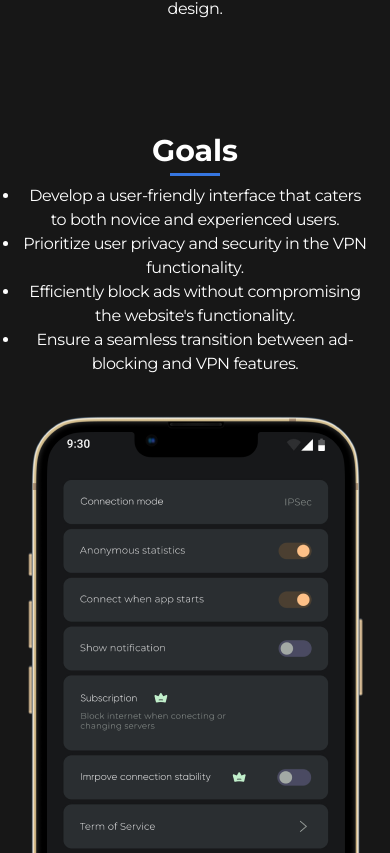
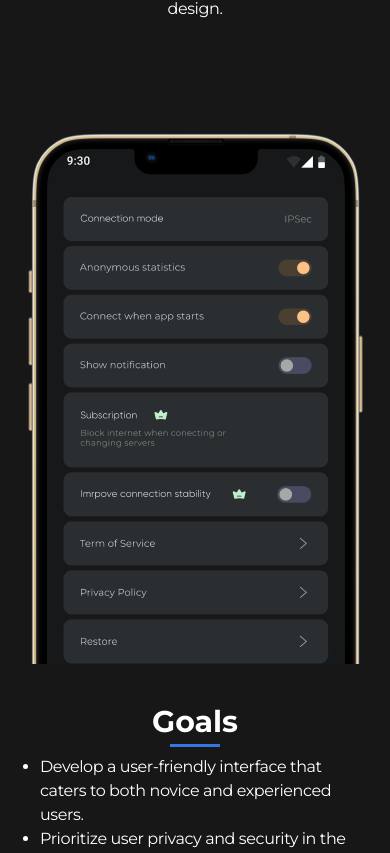
Before and after one commit to VirtuousTechies/musa-daniel, a React (Vite) app in the folder musa-daniel/: page /works/adBlocker in a window 390 px wide. Shown: the part 2091-2944 px from the top of the page. Built offline with nearby package versions, Linux system fonts and the light colour scheme.

Commit message:
Made the third section of the ad blocker body component responsive across all break points

```diff
--- a/musa-daniel/src/Components/AdBlockerBody.jsx
+++ b/musa-daniel/src/Components/AdBlockerBody.jsx
@@ -44,7 +44,7 @@ export default function AdBlockerBody() {
         md:w-auto' />
       </section>
       <section className='flex flex-col-reverse space-y-reverse space-y-10 md:space-y-0
-      md:flex-row md:justify-between mx-5 md:mx-0 mt-28 lg:mt-52 md:w-[90%] xl:w-[80%]'>
+      md:flex-row md:justify-between mx-5 md:mx-0 mt-28 lg:mt-52 xl:mt-60 md:w-[90%] xl:w-[80%]'>
         <div className='flex flex-col space-y-5'>
           <div className='flex flex-col space-y-2'>
             <Heading text={'Product Overview'}/>
@@ -62,14 +62,15 @@ export default function AdBlockerBody() {
         <img src={adBlockerOverview} alt="phone-image" className='self-center w-[60%]
         md:w-[12rem] lg:w-full' />
       </section>
-      <section className='flex flex-col-reverse space-y-reverse space-y-10 md:space-y-0
-      md:flex-row md:space-x-20 mx-5 md:mx-0 mt-28 md:w-[90%] xl:w-[80%]'>
-        <img src={adBlockerGoals} alt="phone-image" className='self-center mx-10' />
+      <section className='flex flex-col space-y-10 md:space-y-0
+      md:flex-row md:space-x-5 lg:space-x-20 mx-5 md:mx-0 mt-28 md:w-[90%] xl:w-[80%]'>
+        <img src={adBlockerGoals} alt="phone-image" className='self-center w-auto md:w-[15rem]
+        lg:w-auto mx-10' />
        <div className='self-end flex flex-col space-y-2'>
         <Heading text={'Goals'} width={true}/>
-        <ol className='list-disc'>
-          {adBlockerData.goals.map((item => <li key={item} className='text-center md:text-start
-          font-three font-normal tracking-tight leading-6 text-base md:text-lg md:w-[90%]'>
+        <ol className='list-disc mx-5 md:mx-0'>
+          {adBlockerData.goals.map((item => <li key={item} className='font-three font-normal
+          tracking-tight leading-6 text-base md:text-lg lg:w-[90%]'>
           {item}</li>))}
         </ol>
        </div>
```
